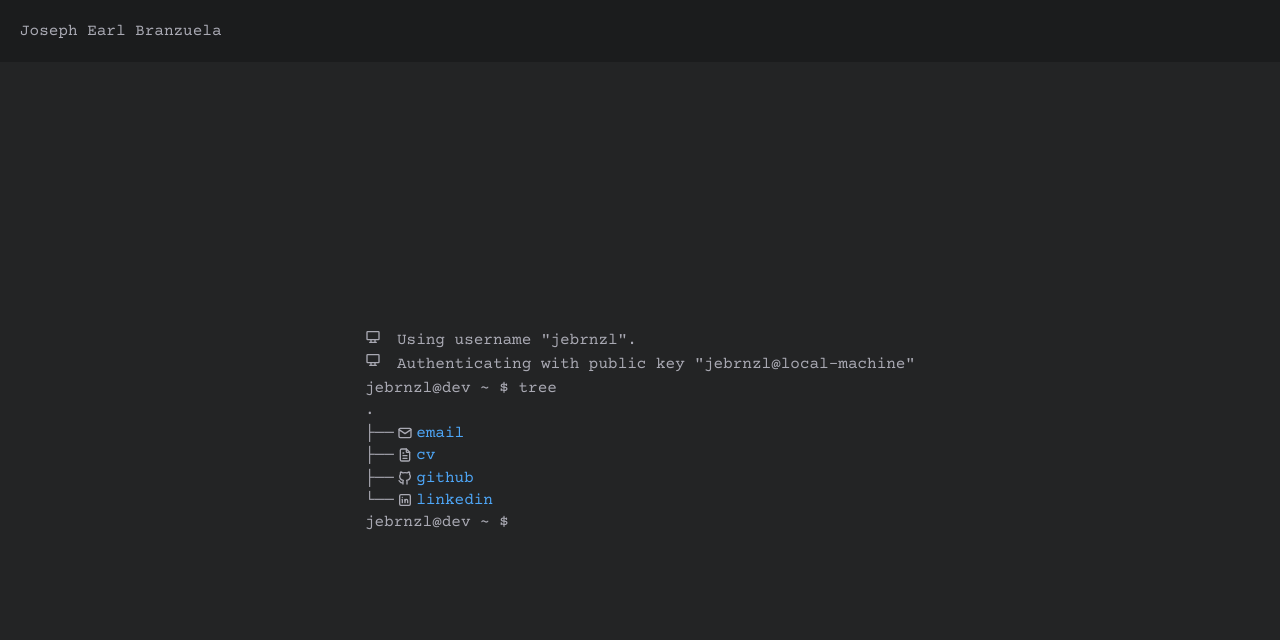
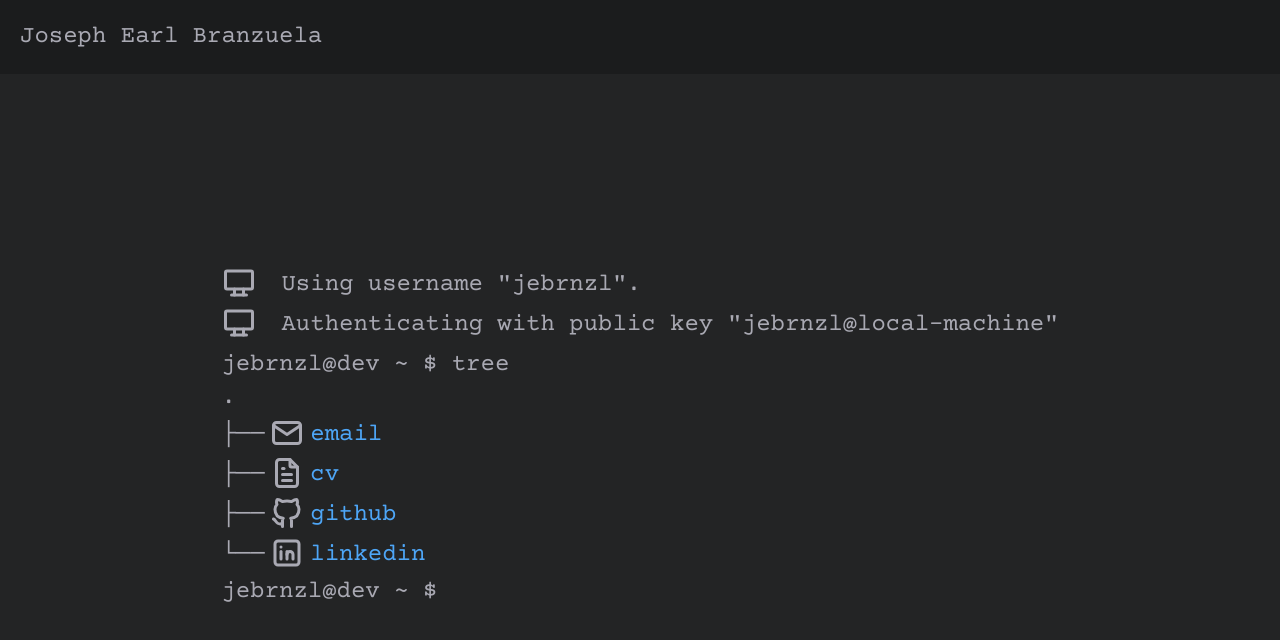
Before and after one commit to jebrnzl/jebrnzl.github.io, a plain HTML site: page index.html in a window 1280 px wide. Drawn offline with nearby package versions, Linux system fonts and the light colour scheme.

Commit message:
Add responsiveness to site

```diff
--- a/index.css
+++ b/index.css
@@ -1,8 +1,5 @@
-:root {
+html {
     font-size: 1rem;
-}
-
-html {
     height: 100%;
 }
 
@@ -75,7 +72,12 @@ header {
     flex-direction: row;
     column-gap: 1em;
     align-items: center;
-    flex-shrink: 0;
+}
+
+.icon {
+    min-width: 1rem;
+    min-height: 1rem;
+    line-height: 0.5;
 }
 
 .main .terminal-text:nth-child(3) {
@@ -87,12 +89,23 @@ header {
     flex-direction: row;
     column-gap: 0.2em;
     align-items: center;
-    flex-shrink: 0;
 }
 
 .cursor-line::after {
     content: "█";
     animation: blink 1s infinite;
+}
+
+@media screen and (min-width: 700px) {
+    html {
+        font-size: 1.5rem;
+    }
+
+    .icon {
+        min-width: 1.5rem;
+        min-height: 1.5rem;
+        line-height: 0.75;
+    }
 }
 
 @keyframes blink {
--- a/index.html
+++ b/index.html
@@ -25,8 +25,8 @@
 		<div class="content">
 			<main class="main">
 				<div class="terminal-line">
-					<div>
-						<svg xmlns="http://www.w3.org/2000/svg" viewBox="0 0 24 24" fill="none" stroke="currentColor" stroke-linecap="round" stroke-linejoin="round" width="16" height="16" stroke-width="2">
+					<div class="icon">
+						<svg xmlns="http://www.w3.org/2000/svg" viewBox="0 0 24 24" fill="none" stroke="currentColor" stroke-linecap="round" stroke-linejoin="round" stroke-width="2">
 							<path d="M3 5a1 1 0 0 1 1 -1h16a1 1 0 0 1 1 1v10a1 1 0 0 1 -1 1h-16a1 1 0 0 1 -1 -1v-10z"></path>
 							<path d="M7 20h10"></path>
 							<path d="M9 16v4"></path>
@@ -36,8 +36,8 @@
 					<div class="terminal-text">Using username "jebrnzl".</div>
 				</div>
 				<div class="terminal-line">
-					<div>
-						<svg xmlns="http://www.w3.org/2000/svg" viewBox="0 0 24 24" fill="none" stroke="currentColor" stroke-linecap="round" stroke-linejoin="round" width="16" height="16" stroke-width="2">
+					<div class="icon">
+						<svg xmlns="http://www.w3.org/2000/svg" viewBox="0 0 24 24" fill="none" stroke="currentColor" stroke-linecap="round" stroke-linejoin="round" stroke-width="2">
 							<path d="M3 5a1 1 0 0 1 1 -1h16a1 1 0 0 1 1 1v10a1 1 0 0 1 -1 1h-16a1 1 0 0 1 -1 -1v-10z"></path>
 							<path d="M7 20h10"></path>
 							<path d="M9 16v4"></path>
@@ -52,37 +52,45 @@
 					<div class="tree-item">.</div>
 					<div class="tree-item">
 						├──
-						<svg xmlns="http://www.w3.org/2000/svg" viewBox="0 0 24 24" fill="none" stroke="currentColor" stroke-linecap="round" stroke-linejoin="round" width="16" height="16" stroke-width="2"> <path d="M3 7a2 2 0 0 1 2 -2h14a2 2 0 0 1 2 2v10a2 2 0 0 1 -2 2h-14a2 2 0 0 1 -2 -2v-10z"></path> <path d="M3 7l9 6l9 -6"></path>
+						<div class="icon">
+							<svg xmlns="http://www.w3.org/2000/svg" viewBox="0 0 24 24" fill="none" stroke="currentColor" stroke-linecap="round" stroke-linejoin="round" stroke-width="2"> <path d="M3 7a2 2 0 0 1 2 -2h14a2 2 0 0 1 2 2v10a2 2 0 0 1 -2 2h-14a2 2 0 0 1 -2 -2v-10z"></path> <path d="M3 7l9 6l9 -6"></path>
 							</svg>
+						</div>
 						<a href="mailto:jbrnzl@gmail.com">email</a>
 					</div>
 					<div class="tree-item">
 						├──
-						<svg xmlns="http://www.w3.org/2000/svg" viewBox="0 0 24 24" fill="none" stroke="currentColor" stroke-linecap="round" stroke-linejoin="round" width="16" height="16" stroke-width="2">
+						<div class="icon">
+							<svg xmlns="http://www.w3.org/2000/svg" viewBox="0 0 24 24" fill="none" stroke="currentColor" stroke-linecap="round" stroke-linejoin="round" stroke-width="2">
 								<path d="M14 3v4a1 1 0 0 0 1 1h4"></path>
 								<path d="M17 21h-10a2 2 0 0 1 -2 -2v-14a2 2 0 0 1 2 -2h7l5 5v11a2 2 0 0 1 -2 2z"></path>
 								<path d="M9 9l1 0"></path>
 								<path d="M9 13l6 0"></path>
 								<path d="M9 17l6 0"></path>
 							</svg>
+						</div>
 						<a href="https://jebrnzl.github.io/cv/">cv</a>
 					</div>
 					<div class="tree-item">
 						├──
-						<svg xmlns="http://www.w3.org/2000/svg" viewBox="0 0 24 24" fill="none" stroke="currentColor" stroke-linecap="round" stroke-linejoin="round" width="16" height="16" stroke-width="2">
+						<div class="icon">
+							<svg xmlns="http://www.w3.org/2000/svg" viewBox="0 0 24 24" fill="none" stroke="currentColor" stroke-linecap="round" stroke-linejoin="round" stroke-width="2">
 								<path d="M9 19c-4.3 1.4 -4.3 -2.5 -6 -3m12 5v-3.5c0 -1 .1 -1.4 -.5 -2c2.8 -.3 5.5 -1.4 5.5 -6a4.6 4.6 0 0 0 -1.3 -3.2a4.2 4.2 0 0 0 -.1 -3.2s-1.1 -.3 -3.5 1.3a12.3 12.3 0 0 0 -6.2 0c-2.4 -1.6 -3.5 -1.3 -3.5 -1.3a4.2 4.2 0 0 0 -.1 3.2a4.6 4.6 0 0 0 -1.3 3.2c0 4.6 2.7 5.7 5.5 6c-.6 .6 -.6 1.2 -.5 2v3.5"></path>
 							</svg>
+						</div>
 						<a href="https://github.com/jebrnzl">github</a>
 					</div>
 					<div class="tree-item">
 						└──
-						<svg xmlns="http://www.w3.org/2000/svg" viewBox="0 0 24 24" fill="none" stroke="currentColor" stroke-linecap="round" stroke-linejoin="round" width="16" height="16" stroke-width="2">
+						<div class="icon">
+							<svg xmlns="http://www.w3.org/2000/svg" viewBox="0 0 24 24" fill="none" stroke="currentColor" stroke-linecap="round" stroke-linejoin="round" stroke-width="2">
 								<path d="M4 4m0 2a2 2 0 0 1 2 -2h12a2 2 0 0 1 2 2v12a2 2 0 0 1 -2 2h-12a2 2 0 0 1 -2 -2z"></path>
 								<path d="M8 11l0 5"></path>
 								<path d="M8 8l0 .01"></path>
 								<path d="M12 16l0 -5"></path>
 								<path d="M16 16v-3a2 2 0 0 0 -4 0"></path>
 							</svg>
+						</div>
 						<a href="https://linkedin.com/in/yourprofile">linkedin</a>
 					</div>
 				</div>
```
Lines whose indentation alone changed are shown as unchanged.
